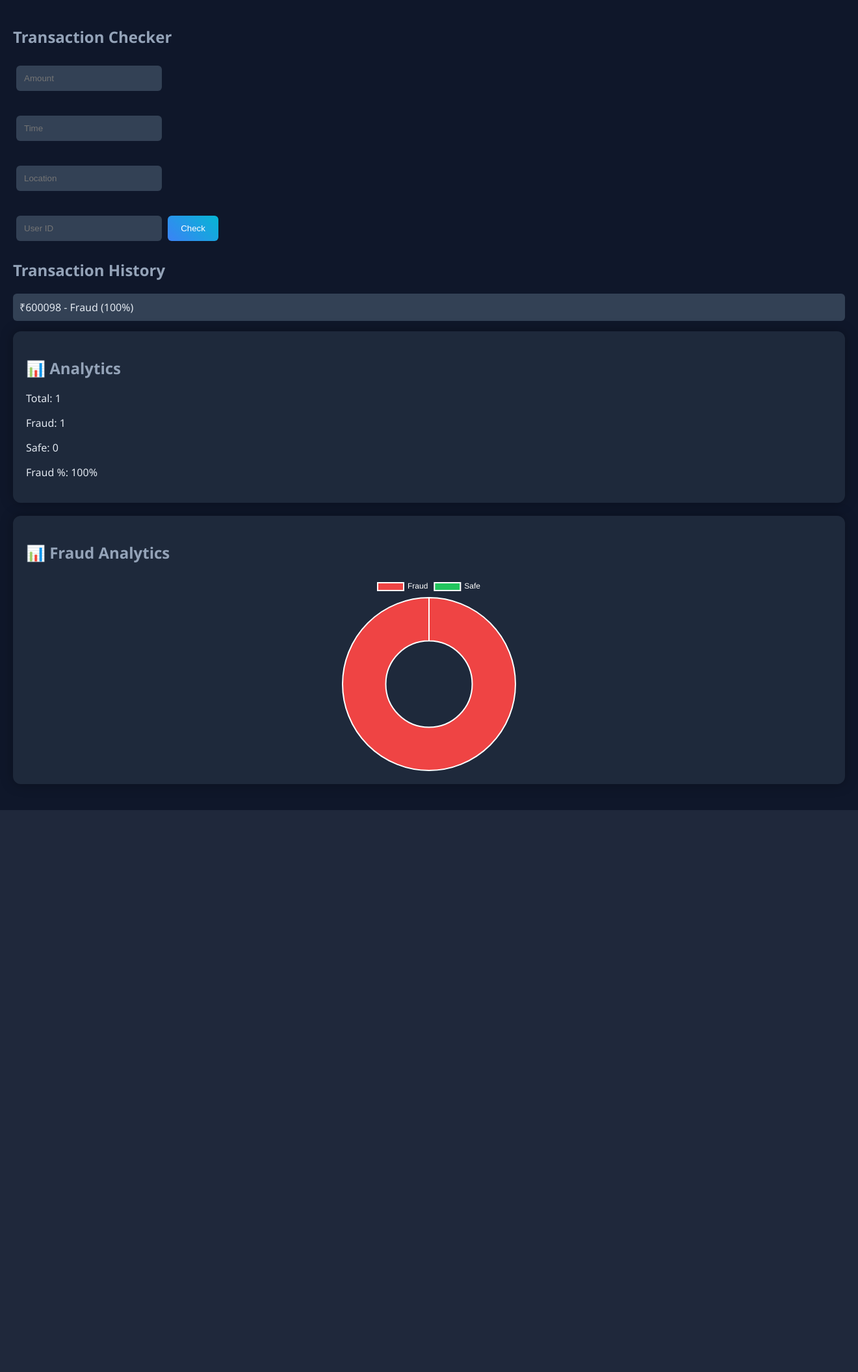
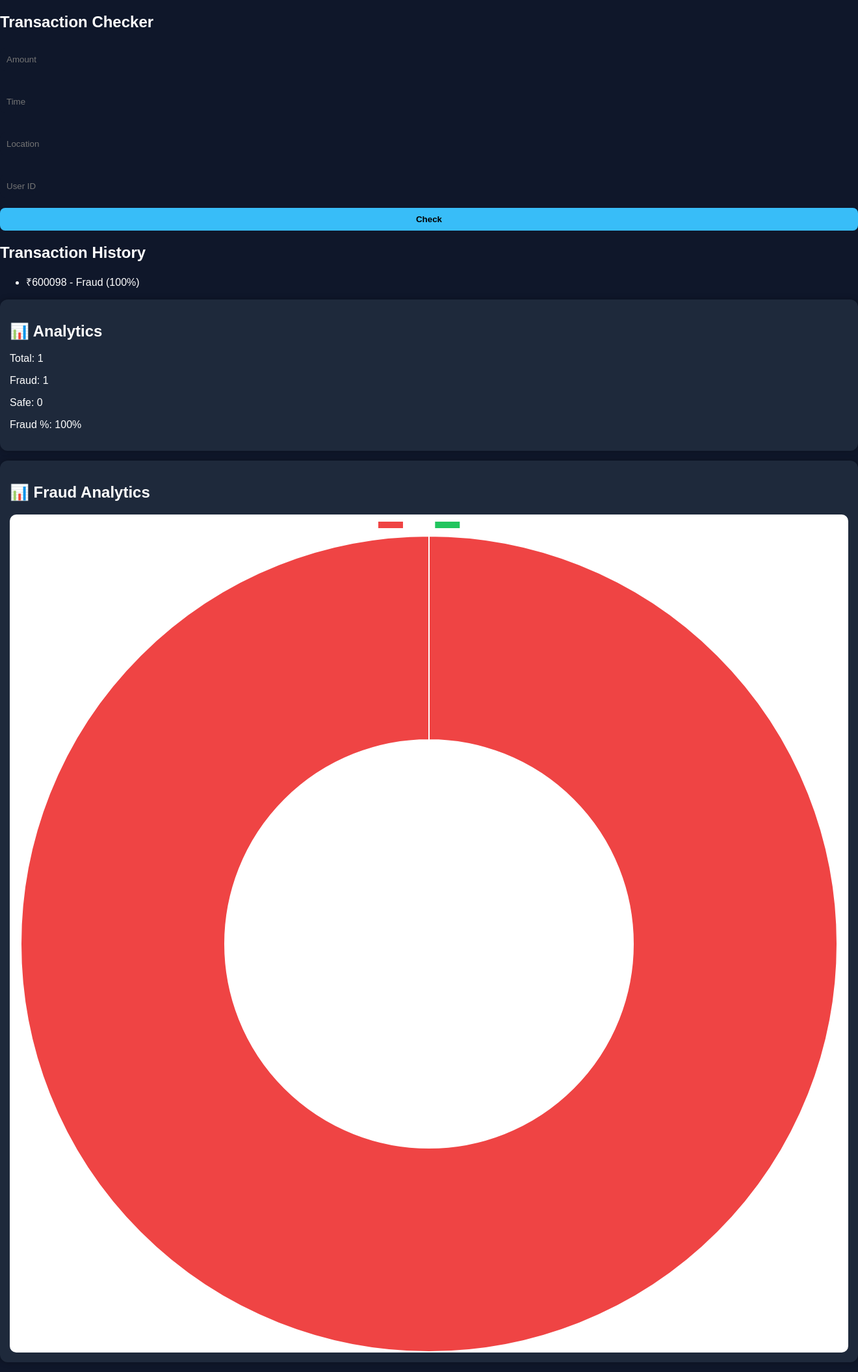
Before and after one commit to Rao130/fintech-ai-system, a Flask app: page / in a window 1320 px wide; the page is wider, and only the part inside the window is pictured. Shown: that part at 65% size. Before the commit the page ends 1247 px from the top of that part, so only its background shows below. Run offline with Flask 3, Linux system fonts and the light colour scheme; data comes from the database, SQL or seed files in the repository; parts of the project's set-up code (start-up, migrations or seed data) failed here and were passed over.

Commit message:
updated system file

```diff
--- a/static/style.css
+++ b/static/style.css
@@ -1,103 +1,116 @@
-/* GLOBAL */
 body {
-    font-family: 'Segoe UI', sans-serif;
+    font-family: Arial, sans-serif;
     background: #0f172a;
-    color: #e2e8f0;
+    color: white;
     margin: 0;
+    padding: 0;
+}
+
+.container {
     padding: 20px;
 }
 
-/* HEADINGS */
 h1 {
     text-align: center;
     color: #38bdf8;
+    margin-bottom: 20px;
 }
 
-h2 {
-    color: #94a3b8;
+/* ---------------- CARDS ---------------- */
+.card {
+    background: #1e293b;
+    padding: 15px;
+    margin-bottom: 15px;
+    border-radius: 12px;
+    box-shadow: 0 0 10px rgba(0,0,0,0.3);
 }
 
-h3 {
+/* ---------------- INPUTS ---------------- */
+input {
+    width: 100%;
+    padding: 10px;
+    margin: 6px 0;
+    border-radius: 8px;
+    border: none;
+    outline: none;
+    background: #0f172a;
+    color: white;
+}
+
+/* ---------------- BUTTON ---------------- */
+button {
+    width: 100%;
+    padding: 10px;
+    background: #38bdf8;
+    border: none;
+    border-radius: 8px;
+    cursor: pointer;
+    font-weight: bold;
+    color: black;
     margin-top: 10px;
 }
 
-/* CARD STYLE */
-.card {
-    background: #1e293b;
-    padding: 20px;
-    border-radius: 12px;
-    margin-bottom: 20px;
-    box-shadow: 0 0 20px rgba(0,0,0,0.3);
+button:hover {
+    background: #0ea5e9;
 }
 
-/* INPUT FIELDS */
-input {
-    padding: 12px;
-    margin: 8px 5px;
-    border-radius: 6px;
-    border: none;
-    outline: none;
-    background: #334155;
-    color: white;
-    width: 200px;
+/* ---------------- ALERT ---------------- */
+.alert {
+    background: #ef4444;
+    padding: 10px;
+    margin-top: 10px;
+    display: none;
+    border-radius: 8px;
+    font-weight: bold;
 }
 
-/* BUTTON */
-button {
-    padding: 12px 20px;
-    background: linear-gradient(45deg, #3b82f6, #06b6d4);
-    color: white;
-    border: none;
-    border-radius: 6px;
-    cursor: pointer;
-    transition: 0.3s;
+/* ---------------- GRID STATS ---------------- */
+.grid {
+    display: grid;
+    grid-template-columns: repeat(4, 1fr);
+    gap: 15px;
+    margin-top: 20px;
 }
 
-button:hover {
-    transform: scale(1.05);
-    opacity: 0.9;
-}
-
-/* RESULT */
-#result {
+.grid .card {
+    text-align: center;
     font-size: 18px;
     font-weight: bold;
 }
 
-/* HISTORY LIST */
-ul {
-    list-style: none;
-    padding: 0;
+/* ---------------- TABLE ---------------- */
+table {
+    width: 100%;
+    margin-top: 15px;
+    border-collapse: collapse;
 }
 
-li {
-    background: #334155;
+th, td {
     padding: 10px;
-    margin: 5px 0;
-    border-radius: 6px;
+    border-bottom: 1px solid #334155;
+    text-align: center;
 }
 
-/* FRAUD / SAFE COLORS */
-.fraud {
-    color: #ef4444;
-    font-weight: bold;
+th {
+    color: #38bdf8;
 }
 
-.safe {
-    color: #22c55e;
-    font-weight: bold;
+/* ---------------- CHART ---------------- */
+canvas {
+    margin-top: 15px;
+    background: white;
+    border-radius: 10px;
 }
 
-/* INSIGHT BOX */
-#insight {
-    font-size: 16px;
-    padding: 10px;
-    border-left: 4px solid #3b82f6;
+/* ---------------- RESPONSIVE ---------------- */
+@media (max-width: 768px) {
+    .grid {
+        grid-template-columns: repeat(2, 1fr);
+    }
 }
 
-/* CHART CONTAINER */
-canvas {
-    max-width: 300px;
-    margin: auto;
-    display: block;
+@media (max-width: 500px) {
+    .grid {
+        grid-template-columns: 1fr;
+    }
 }
```
